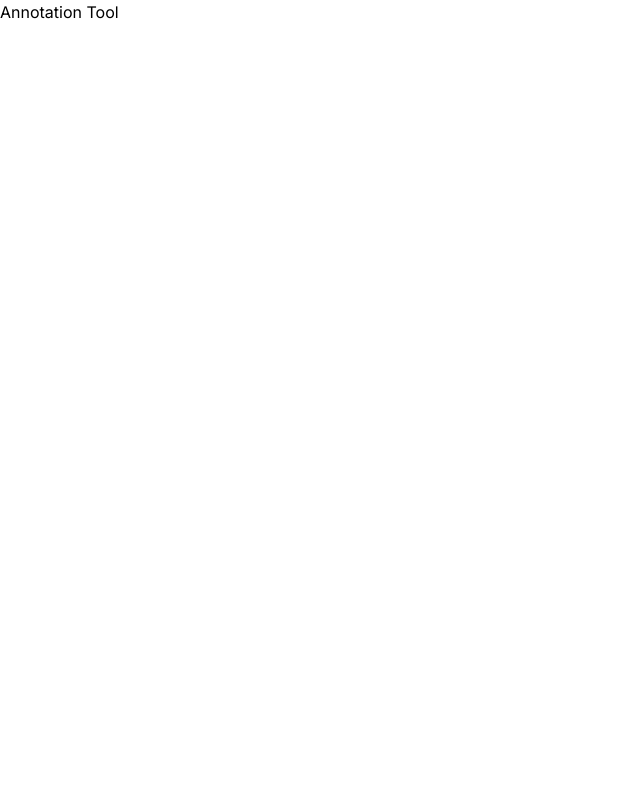
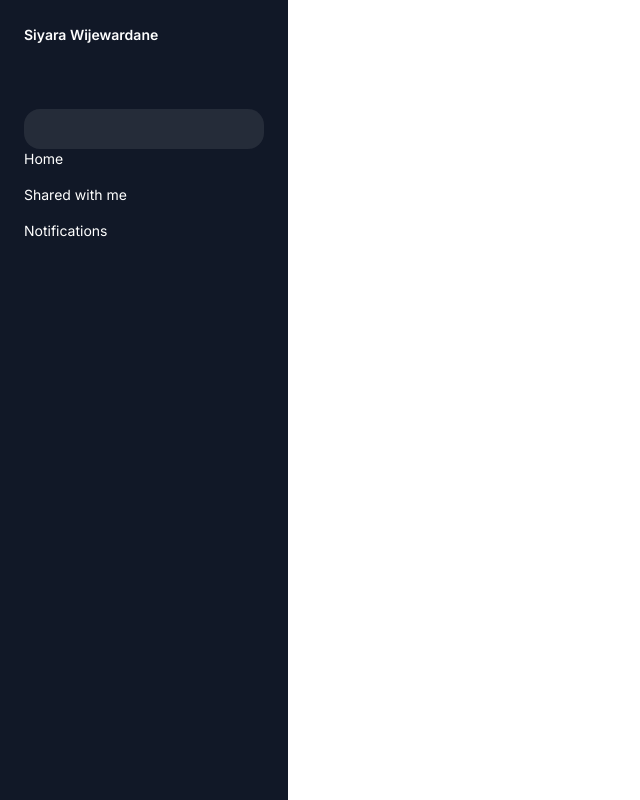
Before and after one commit to Dimen-3D-Model-Annotation/annotation-tool, a Next.js app: page / in a window 1280 px wide. Shown: the whole page, without its empty margins (0-640 px from the left). Built offline with nearby package versions, Linux system fonts and the light colour scheme.

Commit message:
side-panel

```diff
--- a/app/page.js
+++ b/app/page.js
@@ -1,10 +1,11 @@
 import Image from "next/image";
 import Header from "@components/header";
+import SidePanel from "@components/dashboard/side_panel/SidePanel";
 
 export default function Home() {
   return (
     <div>
-      <Header />
+      <SidePanel />
     </div>
   );
 }
--- /dev/null
+++ b/components/dashboard/side_panel/HoverCard.jsx
@@ -0,0 +1,7 @@
+export default function HoverCard(){
+    return(
+        <div className="w-full h-10 bg-hover rounded-2xl" />
+    );
+
+
+}
--- /dev/null
+++ b/components/dashboard/side_panel/MenuTab.jsx
@@ -0,0 +1,16 @@
+import Link from "next/link"
+
+export default function MenuTab({to ,  text}){
+    return(
+        <Link href={to} className="flex mb-4 bg-gray-900 text-10px">
+            <div className="" >
+
+
+            </div>
+            <div className="text-sm text-white">
+                {text}
+            </div>
+
+        </Link>
+    )
+}
--- a/components/dashboard/side_panel/SidePanel.jsx
+++ b/components/dashboard/side_panel/SidePanel.jsx
@@ -0,0 +1,40 @@
+"use client";
+
+import { useState } from 'react';
+import Image from 'next/image';
+import arrowLeft from '../../../public/assets/icons/arrow-left.svg';
+import MenuTab from './MenuTab';
+import HoverCard from './HoverCard';
+
+
+
+const SidePanel = () => {
+
+  return (
+    <div className="flex">
+
+      <div className="fixed top-0 left-0 h-full transition-transform transform translate-x-0 bg-base w-72 ">
+
+        <div className="p-6 text-white">
+
+          <h2 className="mb-16 font-semibold text-14px">Siyara Wijewardane</h2>
+
+          <ul>
+            <HoverCard/>
+
+            <li ><MenuTab to="/"  text = "Home" /></li>
+            <li ><MenuTab to="/"  text = "Shared with me" /></li>
+            <li ><MenuTab to="/"  text = "Notifications" /></li>
+          </ul>
+
+        </div>
+
+      </div>
+
+
+
+    </div>
+  );
+};
+
+export default SidePanel;
--- a/tailwind.config.js
+++ b/tailwind.config.js
@@ -7,10 +7,24 @@ module.exports = {
   ],
   theme: {
     extend: {
-      backgroundImage: {
-        "gradient-radial": "radial-gradient(var(--tw-gradient-stops))",
-        "gradient-conic":
-          "conic-gradient(from 180deg at 50% 50%, var(--tw-gradient-stops))",
+      colors: {
+        hover: 'rgba(211, 211, 211, 0.1)',
+        base: 'rgb(17, 24, 39)',
+
+      },
+
+      fontSize: {
+        '10px' :'10px',
+        '11px': '11px',
+        '12px': '12px',
+        '14px': '14px',
+        '16px': '16px',
+        '18px': '18px',
+        '20px': '20px',
+        '24px': '24px',
+        '30px': '30px',
+
+
       },
     },
   },
```
Also changed, not shown: public/assets/icons/arrow-left.svg (added).
